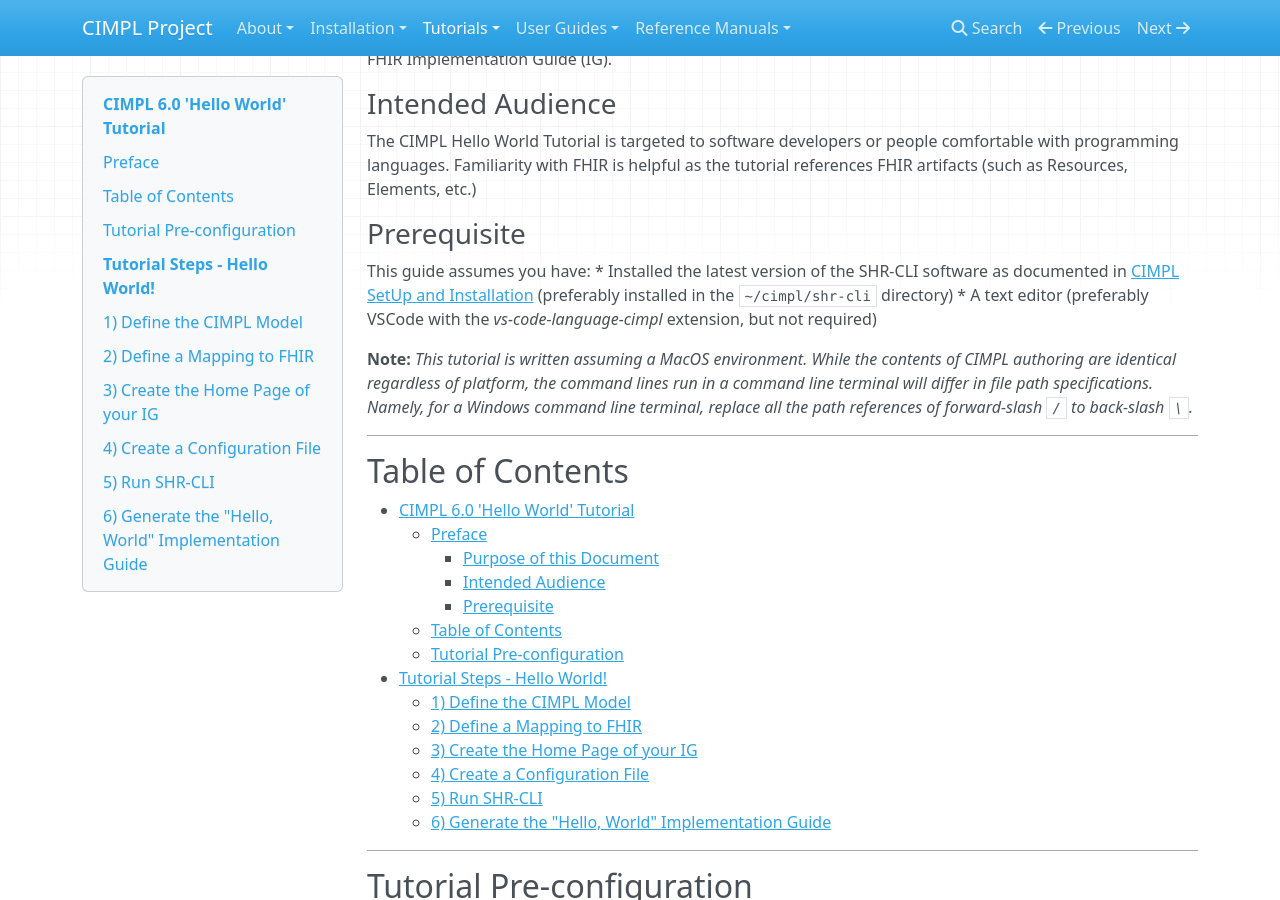
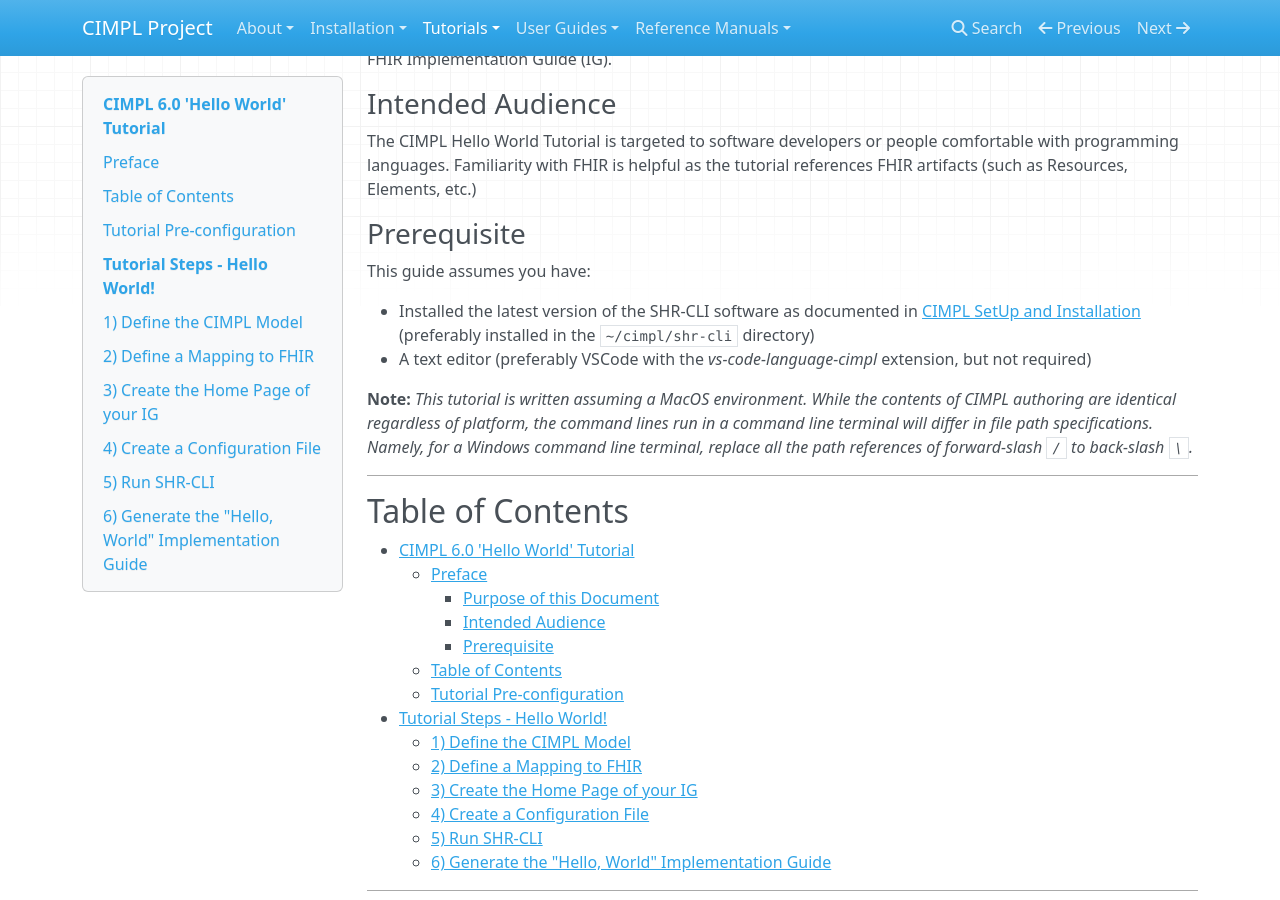
Before and after one commit to standardhealth/cimpl-doc, an MkDocs documentation site: the page built from docs/cimpl6Tutorial_helloWorld.md, in a window 1280 px wide and 900 px high, scrolled down 383 px. Built offline with MkDocs 1.6.1, drawn with Linux system fonts in a browser that asks for light colours; nearby versions of some CDN libraries; part of the change alters nothing that is shown; some of the changed text lies outside the part shown.

````diff
--- a/docs/cimpl6Tutorial_helloWorld.md
+++ b/docs/cimpl6Tutorial_helloWorld.md
@@ -15,6 +15,7 @@ The CIMPL Hello World Tutorial is targeted to software developers or people comf
 ### Prerequisite
 
 This guide assumes you have:
+
 * Installed the latest version of the SHR-CLI software as documented in [CIMPL SetUp and Installation](cimplInstall.md) (preferably installed in the `~/cimpl/shr-cli` directory)
 * A text editor (preferably VSCode with the _vs-code-language-cimpl_ extension, but not required)
 
@@ -93,7 +94,7 @@ HELLO HELLO HELLO
 
 ## 4) Create a Configuration File
 
-To point the SHR-CLI tool at the right files, and assign the right names to things, we need a configuration file. Create an `ig-hello-world-config.json` file with these contents:
+To point the SHR-CLI tool at the right files, and assign the right names to things, we need a configuration file. Create an `ig-hello-world-config.json` file and copy and paste this content:
 
 ```
 {
````
